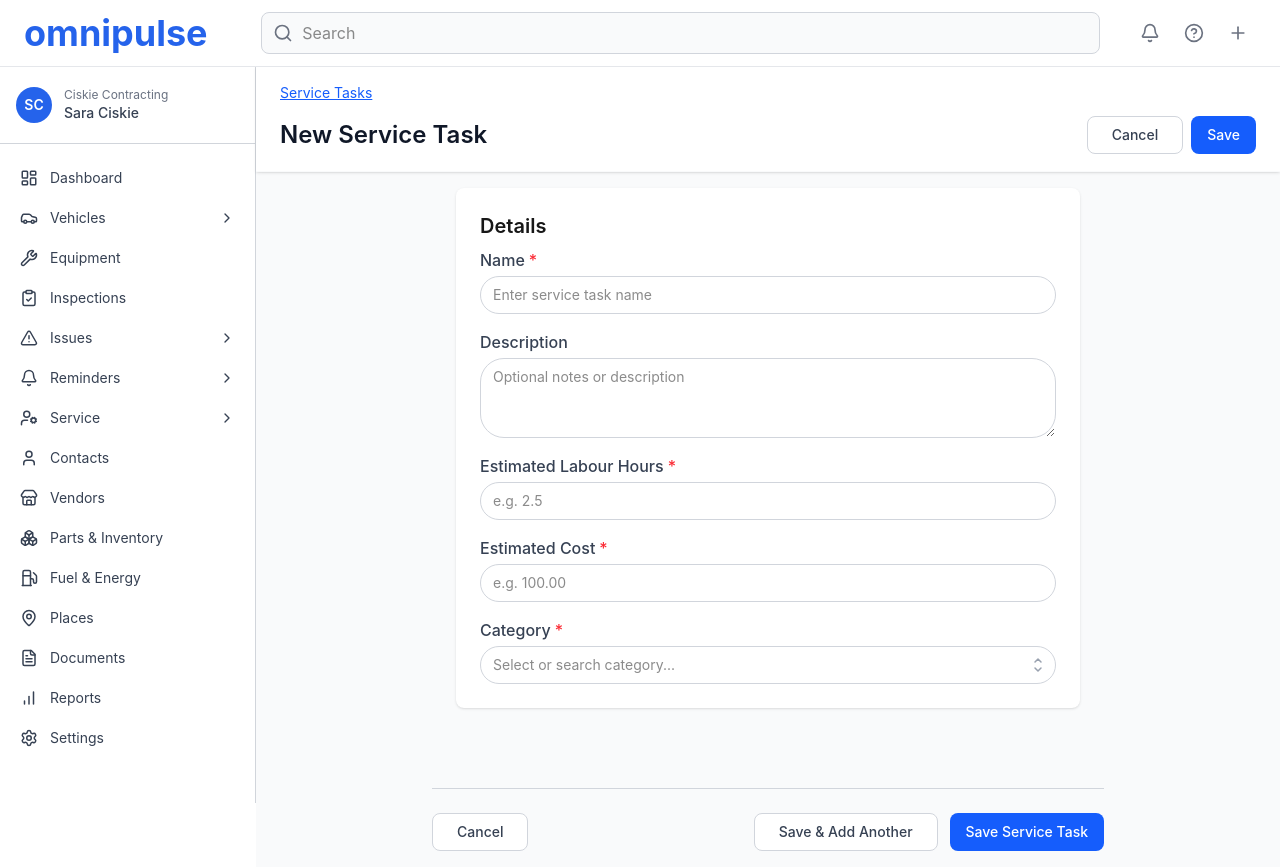
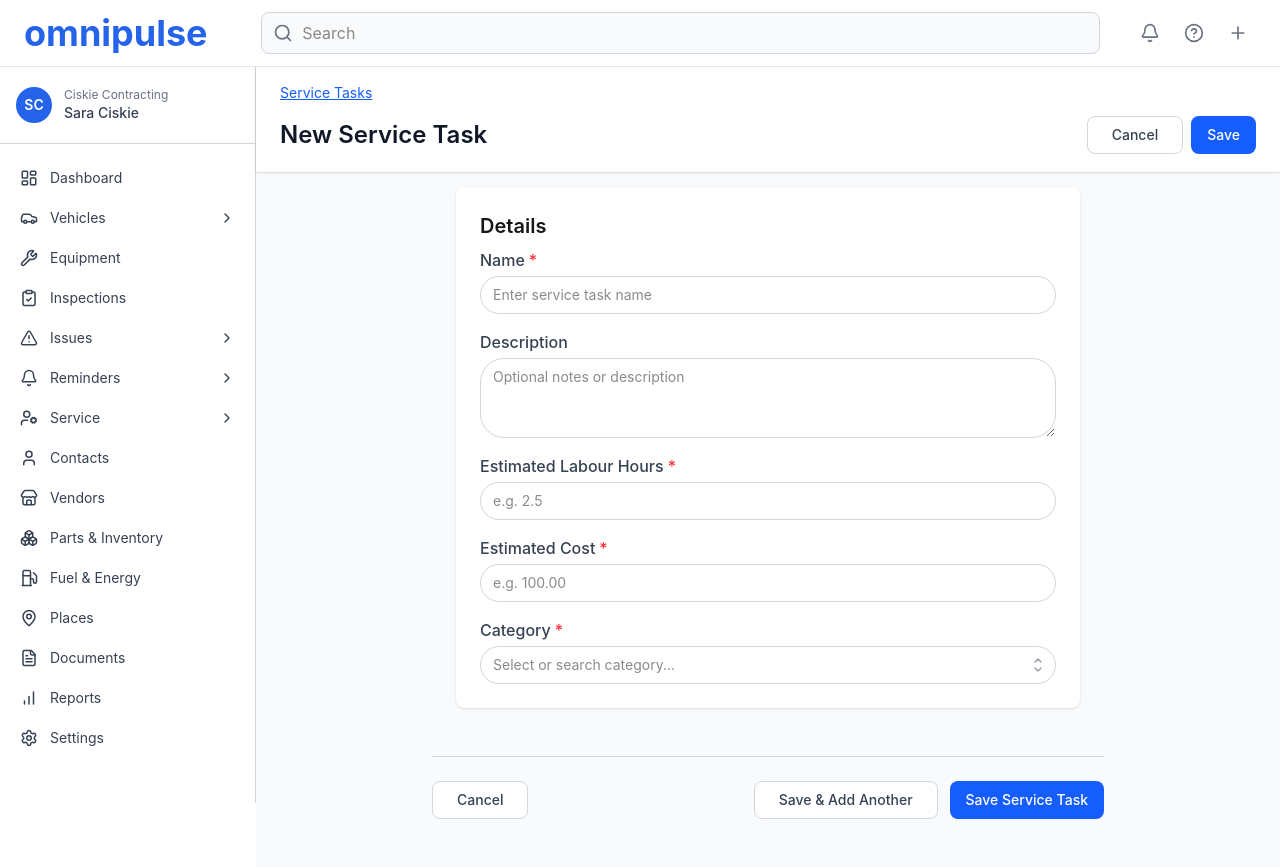
Before and after one commit to willjosh/omnipulse, a Next.js app in the folder client/: page /service-tasks/new in a window 1280 px wide. Built offline with nearby package versions, Linux system fonts and the light colour scheme.

Commit message:
W18ADATE-369 style: reduce space between details form and footer

```diff
--- a/client/src/app/service-tasks/[id]/edit/page.tsx
+++ b/client/src/app/service-tasks/[id]/edit/page.tsx
@@ -119,7 +119,7 @@ export default function EditServiceTaskPage() {
         />
       </div>
       {/* Footer Actions */}
-      <div className="max-w-2xl mx-auto w-full mt-8 mb-12">
+      <div className="max-w-2xl mx-auto w-full mb-12">
         <hr className="mb-6 border-gray-300" />
         <div className="flex justify-between items-center">
           <SecondaryButton onClick={handleCancel} disabled={isUpdating}>
--- a/client/src/app/service-tasks/new/page.tsx
+++ b/client/src/app/service-tasks/new/page.tsx
@@ -135,7 +135,7 @@ export default function CreateServiceTaskPage() {
         />
       </div>
       {/* Footer Actions */}
-      <div className="max-w-2xl mx-auto w-full mt-8 mb-12">
+      <div className="max-w-2xl mx-auto w-full mb-12">
         <hr className="mb-6 border-gray-300" />
         <div className="flex justify-between items-center">
           <SecondaryButton
```
